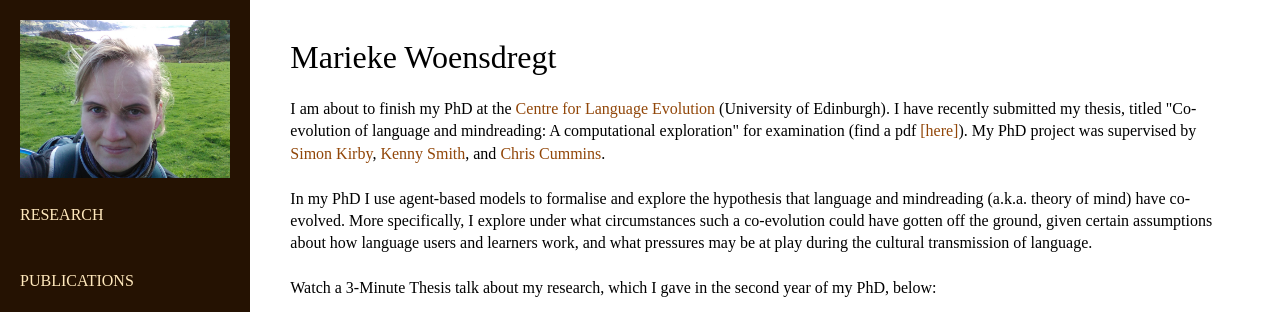
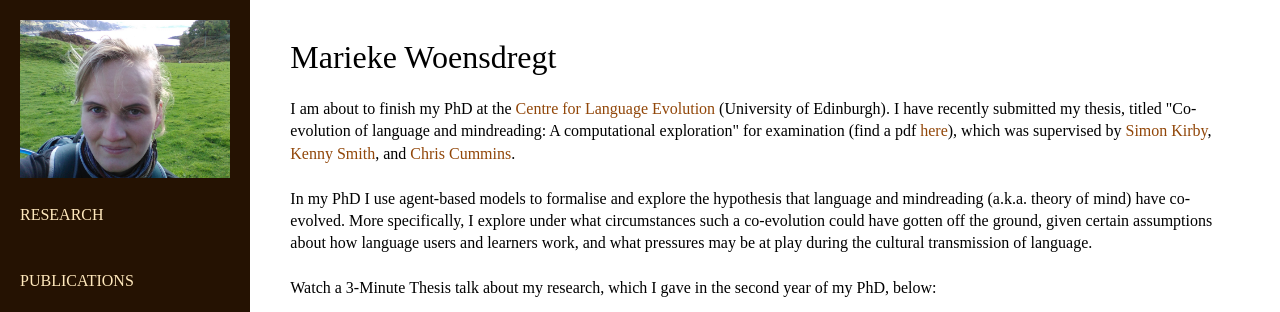
Before and after one commit to marieke-woensdregt/marieke-woensdregt.github.io, a Jekyll site: the page built from index.html, in a window 1280 px wide, cut to the strip 0-312 px from the top of the page. Built offline with Jekyll 4.4.1, drawn with Linux system fonts in a browser that asks for light colours.

Commit message:
Update index.html

```diff
--- a/index.html
+++ b/index.html
@@ -10,8 +10,8 @@ title: Marieke Woensdregt
 		I am about to finish my PhD at the <a href="http://www.lel.ed.ac.uk/cle/">Centre for Language Evolution</a>
 		(University of Edinburgh). I have recently submitted my thesis, titled
 		"Co-evolution of language and mindreading: A computational exploration" for examination (find a pdf
-		<A HREF="https://github.com/marieke-woensdregt/marieke-woensdregt.github.io/blob/master/pdfs/Thesis_M_Woensdregt_Co-Evolution_of_Language_and_Mindreading.pdf">[here]</a>).
-		My PhD project was supervised by <a href="http://www.lel.ed.ac.uk/~simon/">Simon Kirby</a>,
+		<A HREF="https://github.com/marieke-woensdregt/marieke-woensdregt.github.io/blob/master/pdfs/Thesis_M_Woensdregt_Co-Evolution_of_Language_and_Mindreading.pdf">here</a>),
+		which was supervised by <a href="http://www.lel.ed.ac.uk/~simon/">Simon Kirby</a>,
 		<a href="http://www.lel.ed.ac.uk/~kenny/">Kenny Smith</a>,
 		and <a href="http://www.crcummins.com/">Chris Cummins</a>.
 
```
